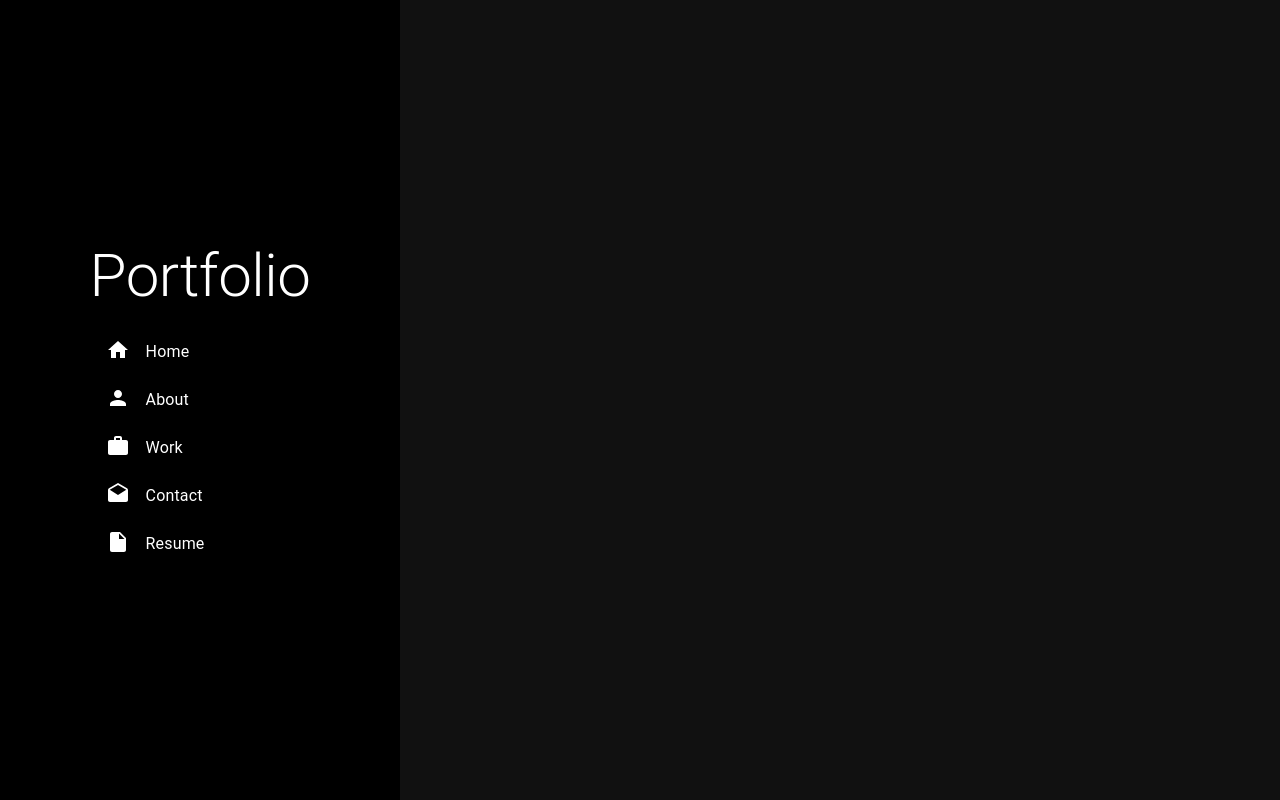
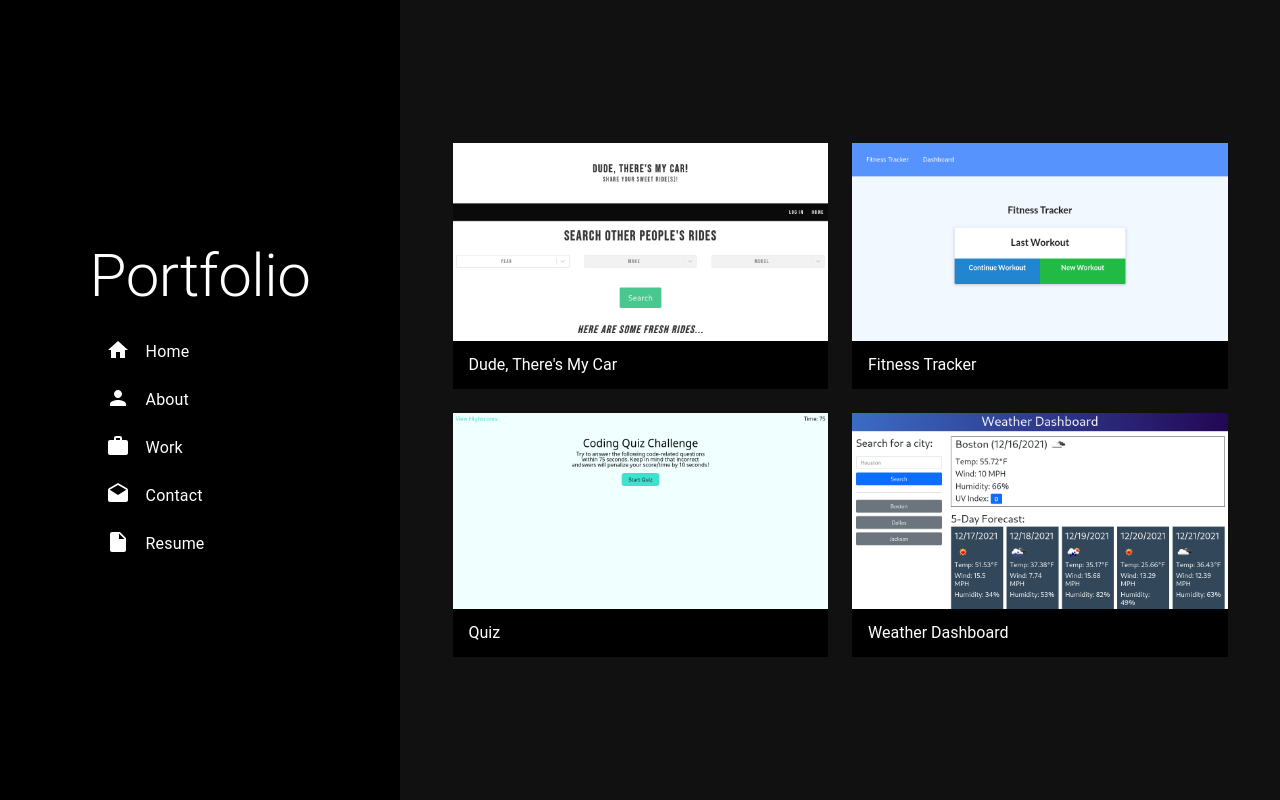
Before and after one commit to OneFJef/Portfolio-React, a React (Create React App) app: page /work in a window 1280 px wide. Built offline with nearby package versions, Linux system fonts and the light colour scheme.

Commit message:
created work section

```diff
--- a/src/components/Work.tsx
+++ b/src/components/Work.tsx
@@ -1,3 +1,115 @@
+import { Box, ImageList, ImageListItem, ImageListItemBar } from "@mui/material";
+import { maxWidth } from "@mui/system";
+
+const Dude_Theres_My_Car = require("../assets/projects/Dude_Theres_My_Car.png");
+const Fitness_Tracker = require("../assets/projects/Fitness_Tracker.png");
+const Quiz = require("../assets/projects/Quiz.png");
+const Weather_Dashboard = require("../assets/projects/Weather_Dashboard.png");
+
+const itemData = [
+  {
+    img: `${Dude_Theres_My_Car}`,
+    title: "Dude, There's My Car",
+  },
+  {
+    img: `${Fitness_Tracker}`,
+    title: "Fitness Tracker",
+  },
+  {
+    img: `${Quiz}`,
+    title: "Quiz",
+  },
+  {
+    img: `${Weather_Dashboard}`,
+    title: "Weather Dashboard",
+  },
+];
+
 export default function Work() {
-  return <div></div>;
+  return (
+    <div>
+      {/* Mobile View */}
+      <Box
+        sx={{
+          display: { xs: "flex", sm: "none", md: "none" },
+          height: "100vh",
+          justifyContent: "center",
+          color: "white",
+        }}
+      >
+        <ImageList sx={{ mt: 9, mx: 2, maxWidth: 375 }} cols={1} gap={16}>
+          {itemData.map((item) => (
+            <ImageListItem key={item.img}>
+              <img src={item.img} alt={item.title} loading="lazy" />
+              <ImageListItemBar
+                sx={{ bgcolor: "#000000" }}
+                title={item.title}
+              />
+            </ImageListItem>
+          ))}
+        </ImageList>
+      </Box>
+
+      {/* Tablet View */}
+      <Box
+        sx={{
+          display: { xs: "none", sm: "flex", md: "flex", lg: "none" },
+          height: "100vh",
+          justifyContent: "center",
+          alignItems: "center",
+          color: "white",
+        }}
+      >
+        <ImageList
+          sx={{ mt: 10, mx: 2, maxHeight: "75%", maxWidth: 775 }}
+          gap={24}
+        >
+          {itemData.map((item) => (
+            <ImageListItem key={item.img}>
+              <img
+                src={`${item.img}?h=315&fit=crop&auto=format`}
+                alt={item.title}
+                loading="lazy"
+              />
+              <ImageListItemBar
+                sx={{ bgcolor: "#000000" }}
+                title={item.title}
+              />
+            </ImageListItem>
+          ))}
+        </ImageList>
+      </Box>
+
+      {/* Desktop View */}
+      <Box
+        sx={{
+          display: { xs: "none", md: "none", lg: "flex" },
+          height: "100vh",
+          marginLeft: "400px",
+          justifyContent: "center",
+          alignItems: "center",
+          color: "white",
+        }}
+      >
+        <ImageList
+          sx={{ mt: 2, mx: 2, maxHeight: "75%", maxWidth: 775 }}
+          gap={24}
+        >
+          {itemData.map((item) => (
+            <ImageListItem key={item.img}>
+              <img
+                src={`${item.img}?h=315&fit=crop&auto=format`}
+                alt={item.title}
+                loading="lazy"
+              />
+              <ImageListItemBar
+                sx={{ bgcolor: "#000000" }}
+                title={item.title}
+              />
+            </ImageListItem>
+          ))}
+        </ImageList>
+      </Box>
+    </div>
+  );
 }
```
